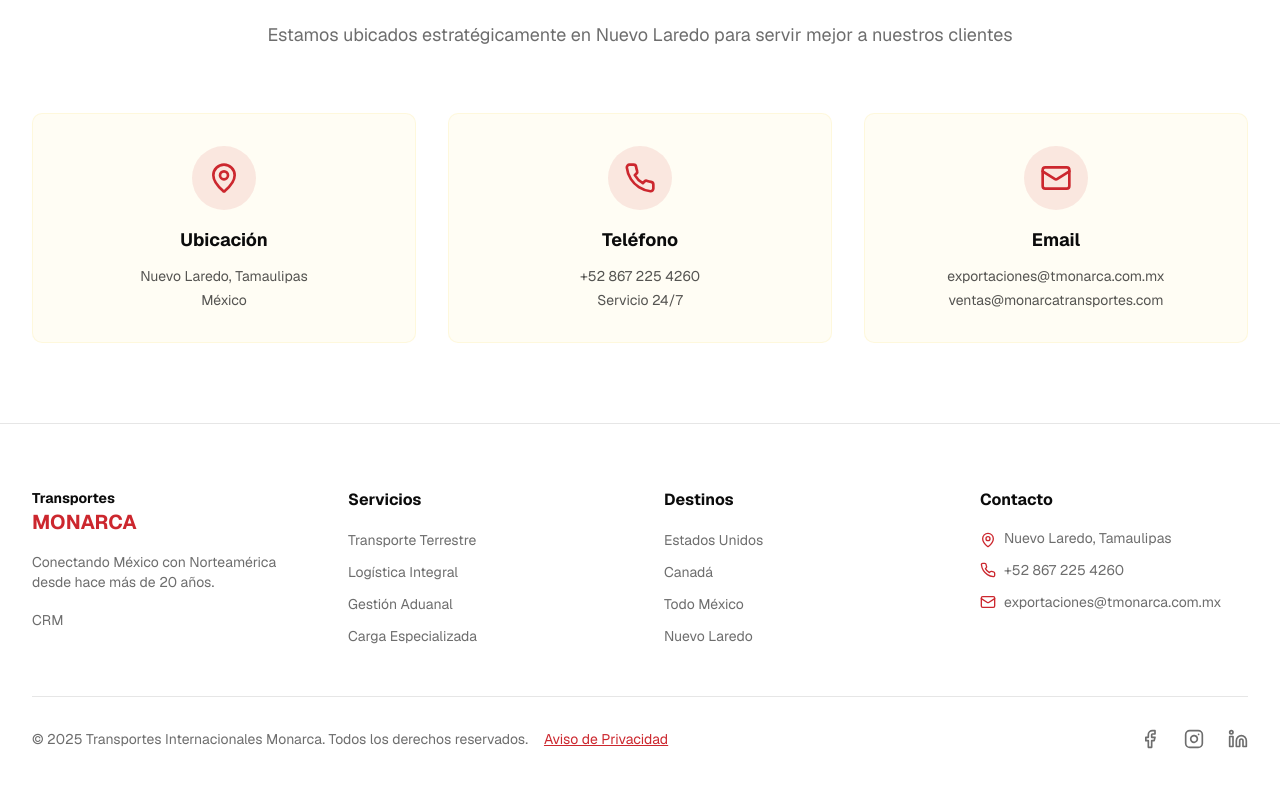
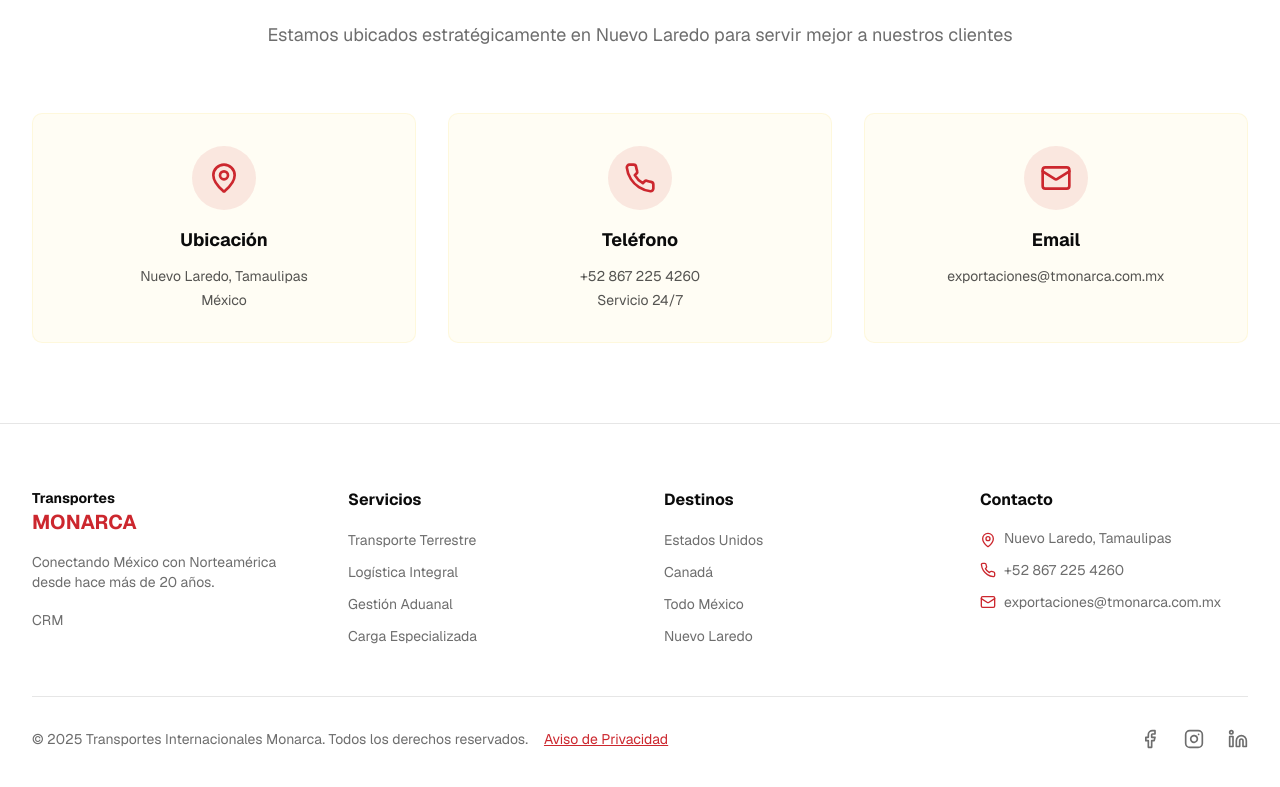
Before and after one commit to transportesmonarca/website, a Next.js app: page / in a window 1280 px wide. Shown: the part 4634-5421 px from the top of the page. Built offline with nearby package versions, Linux system fonts and the light colour scheme.

Commit message:
Update contact component

```diff
--- a/components/contact.tsx
+++ b/components/contact.tsx
@@ -26,7 +26,7 @@ export default function Contact() {
             {
               icon: Mail,
               title: "Email",
-              details: ["exportaciones@tmonarca.com.mx", "ventas@monarcatransportes.com"],
+              details: ["exportaciones@tmonarca.com.mx"],
             },
           ].map((contact, index) => {
             const Icon = contact.icon
```
